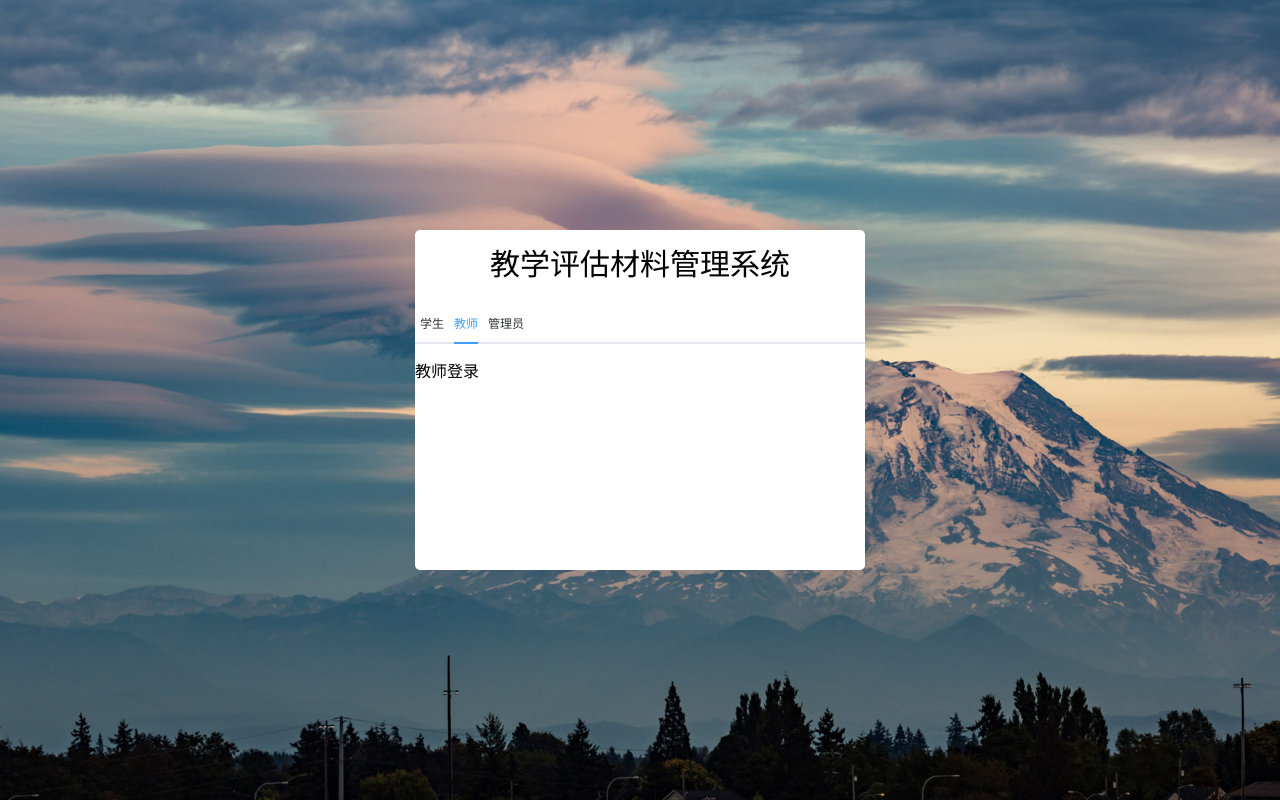
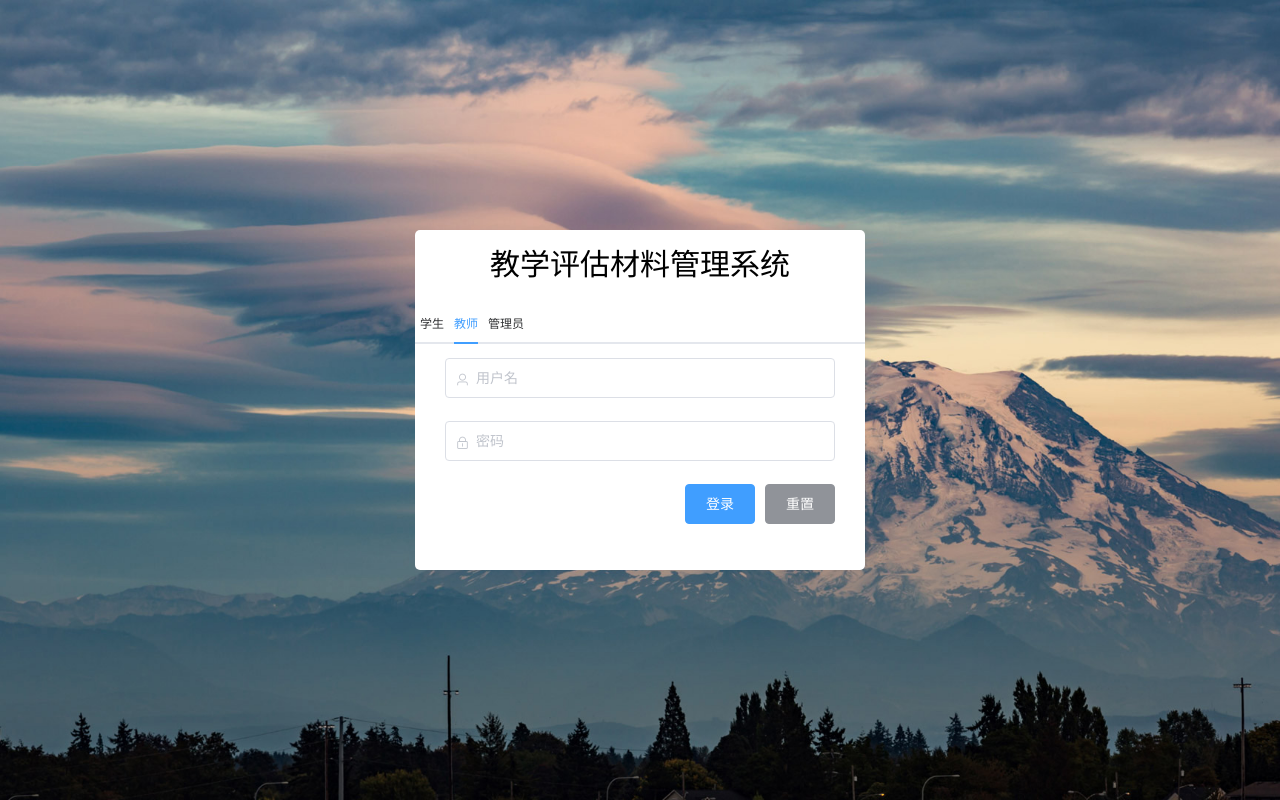
Before and after one commit to 4wen/vue_tmatems, a Vue app: page /#/login in a window 1280 px wide. Both pictures are taken after a click on the tab "教师". Shown: the top 800 px of the page. Built offline with nearby package versions, Linux system fonts and the light colour scheme.

Commit message:
完成注册

```diff
--- a/package.json
+++ b/package.json
@@ -10,6 +10,7 @@
     "axios": "^0.19.2",
     "core-js": "^3.6.4",
     "element-ui": "^2.4.5",
+    "jwt-decode": "^2.2.0",
     "vue": "^2.6.11",
     "vue-router": "^3.1.6",
     "vuex": "^3.1.3"
--- a/src/App.vue
+++ b/src/App.vue
@@ -7,7 +7,10 @@
 
 <script>
 export default {
-  name: "app"
+  name: "app",
+  created() {
+
+  }
 };
 </script>
 
--- /dev/null
+++ b/src/components/Login/AdminLogin.vue
@@ -0,0 +1,96 @@
+<template>
+  <!-- 登录表单开始 -->
+  <el-form
+    :model="loginFrom"
+    :rules="LoginRules"
+    ref="LoginFormRef"
+    label-width="0px"
+    class="login_form"
+  >
+    <el-form-item prop="username">
+      <el-input v-model="loginFrom.username" prefix-icon="el-icon-user" placeholder="用户名"></el-input>
+    </el-form-item>
+
+    <el-form-item prop="password">
+      <el-input
+        type="password"
+        v-model="loginFrom.password"
+        auto-complete="off"
+        prefix-icon="el-icon-lock"
+        placeholder="密码"
+      ></el-input>
+    </el-form-item>
+
+    <el-form-item class="btns">
+      <el-button type="primary" @click="login">登录</el-button>
+      <el-button type="info" @click="resetLoginForm">重置</el-button>
+    </el-form-item>
+  </el-form>
+
+  <!--表单结束  -->
+</template>
+
+<script>
+import jwt_decode from "jwt-decode";
+export default {
+  data() {
+    return {
+      //登录表单数据
+      loginFrom: {
+        username: "",
+        password: ""
+      },
+      //登录表单验证规则
+      LoginRules: {
+        username: [
+          { required: true, message: "请输入账号", trigger: "blur" },
+          { min: 2, max: 10, message: "长度在 4 到 10 个字符", trigger: "blur" }
+        ],
+        password: [{ required: true, message: "请输入密码", trigger: "blur" }]
+      }
+    };
+  },
+  methods: {
+    //重置表单
+    resetLoginForm() {
+      this.$refs.LoginFormRef.resetFields();
+    },
+
+    //登录方法
+    login() {
+      //先做表单的预验证
+      this.$refs.LoginFormRef.validate(async valid => {
+        if (!valid) return; //预验证失败
+        const { data: res } = await this.$http.post(
+          "admin/login",
+          this.loginFrom
+        );
+        console.log(res);
+        //登录失败返回
+        if (res.code !== 200)
+          return this.$message.error("登录失败! " + res.msg);
+        //登录成功 token存入sessionStorage
+        window.sessionStorage.setItem("token", res.data);
+        //college存入vuex
+        const decode = jwt_decode(res.data);
+        this.$store.commit("getUserCollegeId",decode.admin.college)
+        this.$message.success(res.msg);
+      });
+    }
+  }
+};
+</script>
+
+<style lang="less" scoped>
+.login_form {
+  bottom: 0;
+  width: 100%;
+  padding: 0 30px 0 30px;
+  box-sizing: border-box;
+}
+
+.btns {
+  display: flex;
+  justify-content: flex-end;
+}
+</style>
--- a/src/components/Login/Login.vue
+++ b/src/components/Login/Login.vue
@@ -35,8 +35,12 @@
           </el-form>
         </el-tab-pane>
 
-        <el-tab-pane label="教师" name="second">教师登录</el-tab-pane>
-        <el-tab-pane label="管理员" name="thired">管理员登录</el-tab-pane>
+        <el-tab-pane label="教师" name="second">
+          <teacherLogin></teacherLogin>
+        </el-tab-pane>
+        <el-tab-pane label="管理员" name="thired">
+          <adminLogin></adminLogin>
+        </el-tab-pane>
       </el-tabs>
       <!--表单结束  -->
     </div>
@@ -110,6 +114,9 @@
 </template>
 
 <script>
+import teacherLogin from "./TeacherLogin.vue";
+import AdminLogin from "./AdminLogin.vue";
+import jwt_decode from "jwt-decode";
 export default {
   data() {
     //自定义验证 用户名是否在数据库中存在
@@ -160,7 +167,7 @@ export default {
       LoginRules: {
         username: [
           { required: true, message: "请输入账号", trigger: "blur" },
-          { min: 2, max: 10, message: "长度在 2 到 10 个字符", trigger: "blur" }
+          { min: 2, max: 10, message: "长度在 4 到 10 个字符", trigger: "blur" }
         ],
         password: [{ required: true, message: "请输入密码", trigger: "blur" }]
       },
@@ -191,14 +198,24 @@ export default {
 
       //添加表单的验证规则对象
       addFormRules: {
-        name: [{ required: true, message: "请输入姓名", trigger: "blur" }],
+        name: [
+          { required: true, message: "请输入姓名", trigger: "blur" },
+          {
+            pattern: /^[\u4E00-\u9FA5]+$/,
+            message: "姓名只能为中文"
+          }
+        ],
         username: [
           { required: true, message: "请输入用户名", trigger: "blur" },
           {
             min: 3,
             max: 10,
-            message: "用户名长度在3~10个字符之间",
+            message: "用户名长度在4~10个字符之间",
             trigger: "blur"
+          },
+          {
+            pattern: /[0-9a-zA-Z]{4,10}/,
+            message: "用户名必须是由4-10位数字和字母组合"
           },
           { validator: validateUsername, trigger: "blur" }
         ],
@@ -206,10 +223,8 @@ export default {
           { required: true, message: "请输入密码", trigger: "blur" },
           { validator: validatePass, trigger: "blur" },
           {
-            min: 6,
-            max: 15,
-            message: "密码长度在6~15个字符之间",
-            trigger: "blur"
+            pattern: /^(\w){6,20}$/,
+            message: "只能输入6-20个字母、数字、下划线的组合"
           }
         ],
         checkPass: [{ validator: validatePass2, trigger: "blur" }],
@@ -220,14 +235,15 @@ export default {
   },
   methods: {
     //选项卡切换
-    handleClick(tab, event) {},
+    handleClick(tab, event) {
+      //console.log(tab,event)
+    },
 
     //重置表单
     resetLoginForm() {
       this.$refs.LoginFormRef.resetFields();
     },
     login() {
-      console.log(1);
       //1.先做表单的预验证
       this.$refs.LoginFormRef.validate(async valid => {
         if (!valid) return; //预验证失败
@@ -238,8 +254,12 @@ export default {
         console.log(res);
         if (res.code !== 200)
           return this.$message.error("登录失败! " + res.msg);
+        //登录成功 token存入sessionStorage
+        window.sessionStorage.setItem("token", res.data);
+        //college存入vuex
+        const decode = jwt_decode(res.data);
+        this.$store.commit("getUserCollegeId",decode.student.college)
         this.$message.success(res.msg);
-        window.sessionStorage.setItem("token", res.data);
       });
     },
 
@@ -300,10 +320,14 @@ export default {
       if (res.code == 200) {
         this.$message.success(res.msg);
         this.addDialogVisible = false;
-      }else {
-        this.$message.error(res.msg)
+      } else {
+        this.$message.error(res.msg);
       }
     }
+  },
+  components: {
+    teacherLogin,
+    AdminLogin
   },
   mounted() {}
 };
--- /dev/null
+++ b/src/components/Login/TeacherLogin.vue
@@ -0,0 +1,94 @@
+<template>
+  <!-- 登录表单开始 -->
+  <el-form
+    :model="loginFrom"
+    :rules="LoginRules"
+    ref="LoginFormRef"
+    label-width="0px"
+    class="login_form"
+  >
+    <el-form-item prop="username">
+      <el-input v-model="loginFrom.username" prefix-icon="el-icon-user" placeholder="用户名"></el-input>
+    </el-form-item>
+
+    <el-form-item prop="password">
+      <el-input
+        type="password"
+        v-model="loginFrom.password"
+        auto-complete="off"
+        prefix-icon="el-icon-lock"
+        placeholder="密码"
+      ></el-input>
+    </el-form-item>
+
+    <el-form-item class="btns">
+      <el-button type="primary" @click="login">登录</el-button>
+      <el-button type="info" @click="resetLoginForm">重置</el-button>
+    </el-form-item>
+  </el-form>
+
+  <!--表单结束  -->
+</template>
+
+<script>
+import jwt_decode from "jwt-decode";
+export default {
+  data() {
+    return {
+      //登录表单数据
+      loginFrom: {
+        username: "",
+        password: ""
+      },
+      //登录表单验证规则
+      LoginRules: {
+        username: [
+          { required: true, message: "请输入账号", trigger: "blur" },
+          { min: 2, max: 10, message: "长度在 4 到 10 个字符", trigger: "blur" }
+        ],
+        password: [{ required: true, message: "请输入密码", trigger: "blur" }]
+      }
+    };
+  },
+  methods: {
+    //重置表单
+    resetLoginForm() {
+      this.$refs.LoginFormRef.resetFields();
+    },
+    login() {
+      console.log(1);
+      //1.先做表单的预验证
+      this.$refs.LoginFormRef.validate(async valid => {
+        if (!valid) return; //预验证失败
+        const { data: res } = await this.$http.post(
+          "teacher/login",
+          this.loginFrom
+        );
+        console.log(res);
+        if (res.code !== 200)
+          return this.$message.error("登录失败! " + res.msg);
+        //登录成功 token存入sessionStorage
+        window.sessionStorage.setItem("token", res.data);
+        //college存入vuex
+        const decode = jwt_decode(res.data);
+        this.$store.commit("getUserCollegeId",decode.teacher.college)
+        this.$message.success(res.msg);
+      });
+    },
+  }
+};
+</script>
+
+<style lang="less" scoped>
+.login_form {
+  bottom: 0;
+  width: 100%;
+  padding: 0 30px 0 30px;
+  box-sizing: border-box;
+}
+
+.btns {
+  display: flex;
+  justify-content: flex-end;
+}
+</style>
--- a/src/main.js
+++ b/src/main.js
@@ -5,16 +5,51 @@ import store from './store'
 import './plugins/element.js'
 //导入全局样式表
 import './assets/css/global.css'
+//导入elementUI的Loading
+import { Loading } from 'element-ui'
 
+
+let loading;
+
+function startLoading() {
+  loading = Loading.service({
+    lock: true,
+    text: '加载中...',
+    background: 'rgba(0, 0, 0, 0.7)'
+  })
+}
+
+function endLoading() {
+
+  setTimeout(() => {
+    loading.close();
+  }, 1000);
+
+}
 
 //配置axios
 import axios from 'axios'
 axios.defaults.baseURL = 'http://localhost:8090/'
+//请求拦截，带上token去请求后台接口
 axios.interceptors.request.use(config => {
+  startLoading();
+
   //请求头对象，添加 Authorization 字段
   config.headers.Authorization = window.sessionStorage.getItem('token')
   return config
 })
+//响应拦截
+axios.interceptors.response.use(response => {
+  endLoading();
+  //返回码为 401 token无效或者过期 重新登录
+  if(response.data.code == 401) {
+    this.$message.error("token过期，请重新登录");
+    router.push('login')
+  }
+
+  return response
+})
+
 Vue.prototype.$http = axios //全局挂载axios
 
 Vue.config.productionTip = false
--- a/src/router/index.js
+++ b/src/router/index.js
@@ -1,6 +1,5 @@
 import Vue from 'vue'
 import VueRouter from 'vue-router'
-import Home from '../views/Home.vue'
 import Login from '../components/Login/Login.vue'
 
 Vue.use(VueRouter)
--- a/src/store/index.js
+++ b/src/store/index.js
@@ -5,8 +5,12 @@ Vue.use(Vuex)
 
 export default new Vuex.Store({
   state: {
+    college: ""
   },
   mutations: {
+    getUserCollegeId(state,id) {
+      state.college = id;
+     }
   },
   actions: {
   },
```
Also changed, not shown: 1 other file (tests, documents, lock files or other folders).
